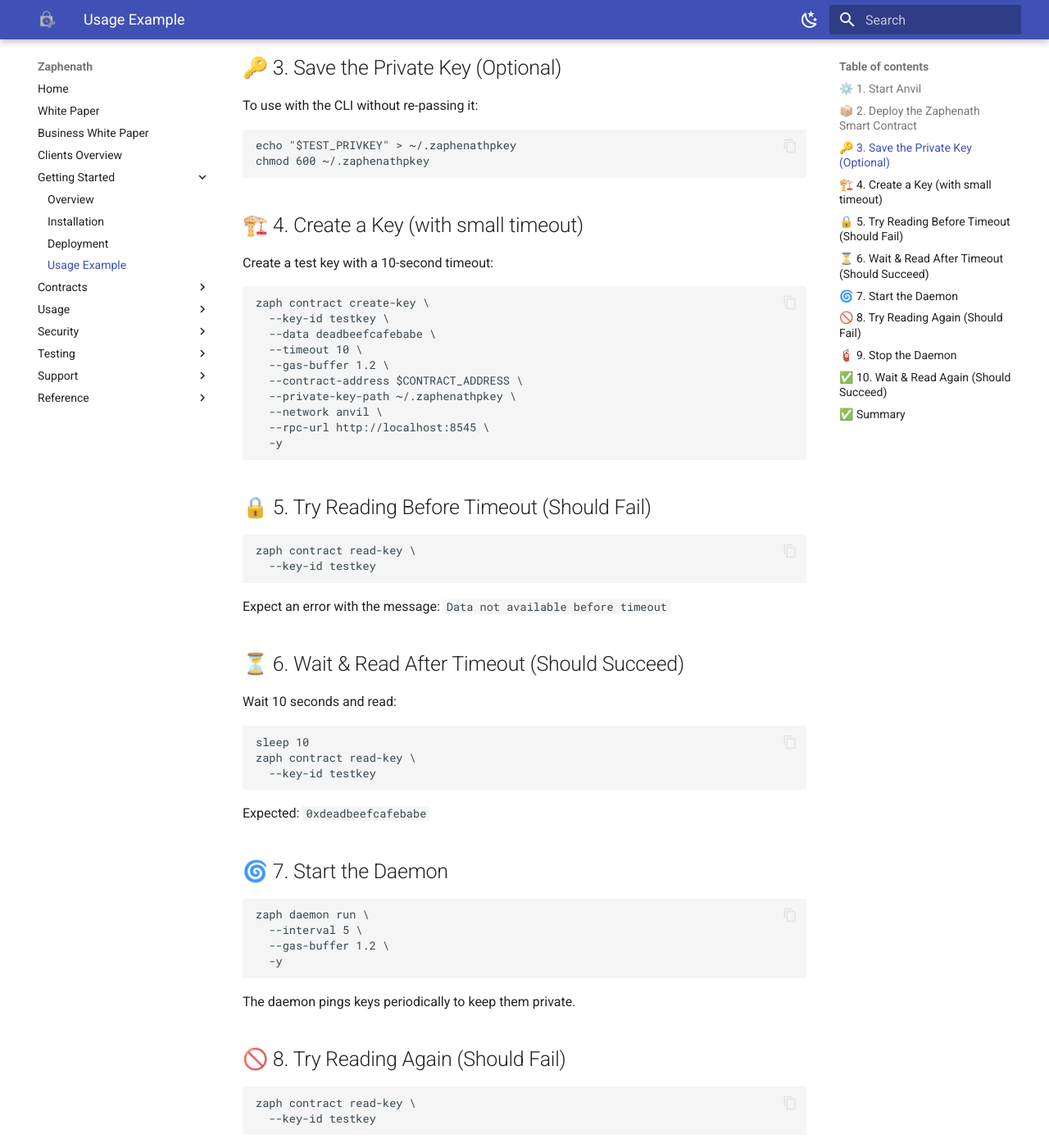
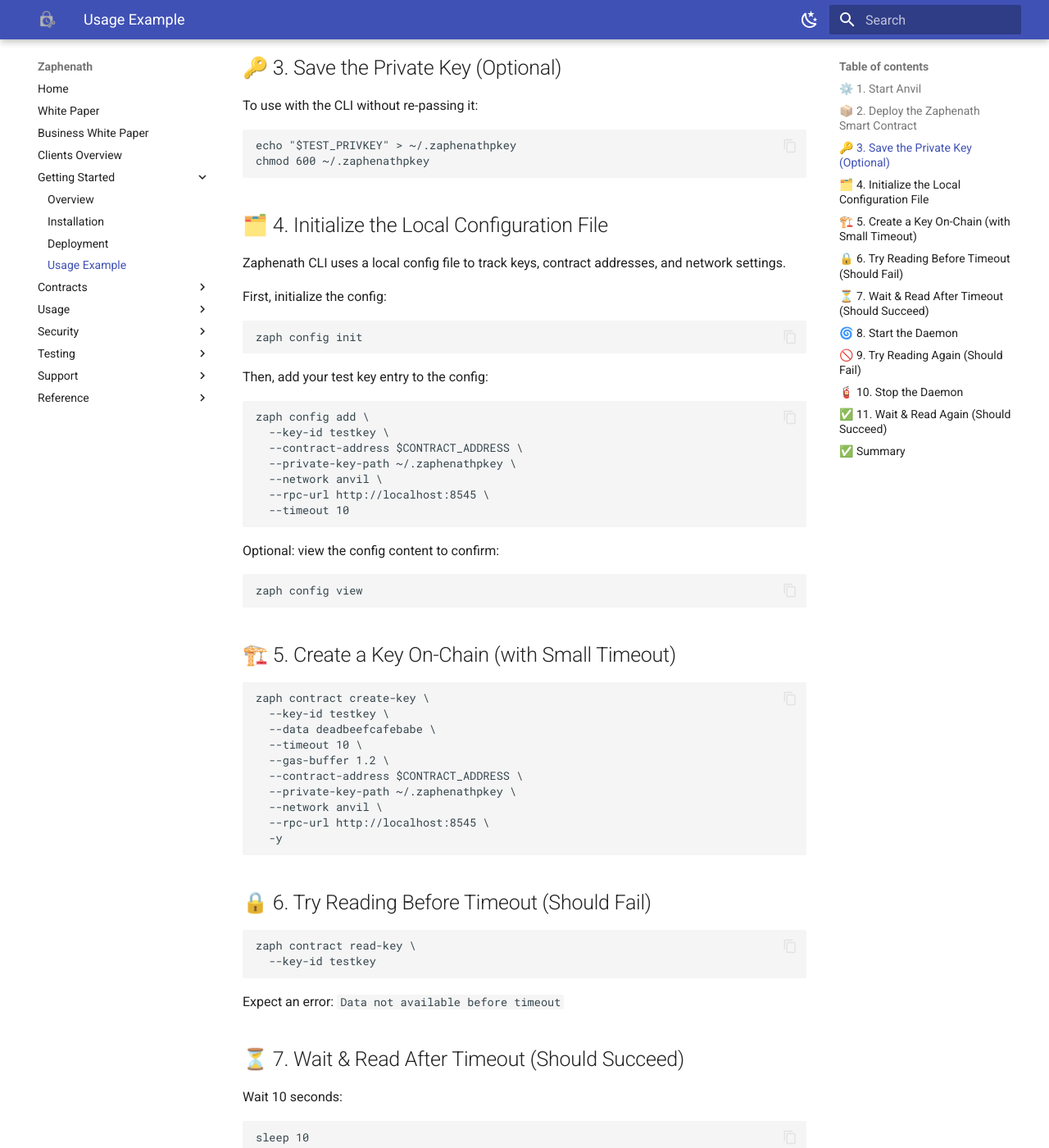
Before and after one commit to Astervia/zaphenath, an MkDocs documentation site: the page built from docs/getting-started/usage-example.md, in a window 1280 px wide and 1400 px high, scrolled down 962 px. Shown: the whole window at 82% size. Built offline with MkDocs 1.6.1 and Material for MkDocs 9.7.7, drawn with Linux system fonts in a browser that asks for light colours; some of the changed text lies outside the part shown.

Commit message:
upgrade(docs): config init before key creation in usage example

````diff
--- a/docs/getting-started/usage-example.md
+++ b/docs/getting-started/usage-example.md
@@ -49,9 +49,35 @@
 chmod 600 ~/.zaphenathpkey
 ```
 
-## 🏗️ 4. Create a Key (with small timeout)
+## 🗂️ 4. Initialize the Local Configuration File
 
-Create a test key with a 10-second timeout:
+Zaphenath CLI uses a local config file to track keys, contract addresses, and network settings.
+
+First, initialize the config:
+
+```bash
+zaph config init
+```
+
+Then, add your test key entry to the config:
+
+```bash
+zaph config add \
+  --key-id testkey \
+  --contract-address $CONTRACT_ADDRESS \
+  --private-key-path ~/.zaphenathpkey \
+  --network anvil \
+  --rpc-url http://localhost:8545 \
+  --timeout 10
+```
+
+Optional: view the config content to confirm:
+
+```bash
+zaph config view
+```
+
+## 🏗️ 5. Create a Key On-Chain (with Small Timeout)
 
 ```bash
 zaph contract create-key \
@@ -66,19 +92,19 @@
   -y
 ```
 
-## 🔒 5. Try Reading Before Timeout (Should Fail)
+## 🔒 6. Try Reading Before Timeout (Should Fail)
 
 ```bash
 zaph contract read-key \
   --key-id testkey
 ```
 
-Expect an error with the message:
+Expect an error:
 `Data not available before timeout`
 
-## ⏳ 6. Wait & Read After Timeout (Should Succeed)
+## ⏳ 7. Wait & Read After Timeout (Should Succeed)
 
-Wait 10 seconds and read:
+Wait 10 seconds:
 
 ```bash
 sleep 10
@@ -98,27 +124,25 @@
   -y
 ```
 
-The daemon pings keys periodically to keep them private.
+The daemon will keep the key "alive" by pinging it regularly.
 
-## 🚫 8. Try Reading Again (Should Fail)
+## 🚫 9. Try Reading Again (Should Fail)
 
 ```bash
 zaph contract read-key \
   --key-id testkey
 ```
 
-Still fails:
+Expected:
 `Data not available before timeout`
 
-The daemon reset the inactivity timer.
+## 🧯 10. Stop the Daemon
 
-## 🧯 9. Stop the Daemon
+Use `Ctrl+C` to stop the daemon.
 
-Stop it with `Ctrl+C`.
+## ✅ 11. Wait & Read Again (Should Succeed)
 
-## ✅ 10. Wait & Read Again (Should Succeed)
-
-Wait another 10 seconds and read again:
+Wait another 10 seconds:
 
 ```bash
 sleep 10
@@ -136,10 +160,11 @@
 | 1    | Start Anvil              | Local testnet ready                |
 | 2    | Deploy contract          | Contract deployed                  |
 | 3    | Export key               | Used for TX signing                |
-| 4    | Create key               | Key registered on-chain            |
-| 5    | Read immediately         | ❌ Fails — still within timeout    |
-| 6    | Read after timeout       | ✅ Success                         |
-| 7    | Start daemon             | Key is pinged                      |
-| 8    | Read while daemon active | ❌ Fails — timeout keeps resetting |
-| 9    | Stop daemon              | Timer begins again                 |
-| 10   | Read after inactivity    | ✅ Success                         |
+| 4    | Initialize config        | Config file and key registered     |
+| 5    | Create key on-chain      | Key created with timeout           |
+| 6    | Read immediately         | ❌ Fails — still within timeout    |
+| 7    | Read after timeout       | ✅ Success                         |
+| 8    | Start daemon             | Key is pinged                      |
+| 9    | Read while daemon active | ❌ Fails — timeout keeps resetting |
+| 10   | Stop daemon              | Timer begins again                 |
+| 11   | Read after inactivity    | ✅ Success                         |
````
Also changed, not shown: other parts of docs/getting-started/usage-example.md (+2 -2 lines).
